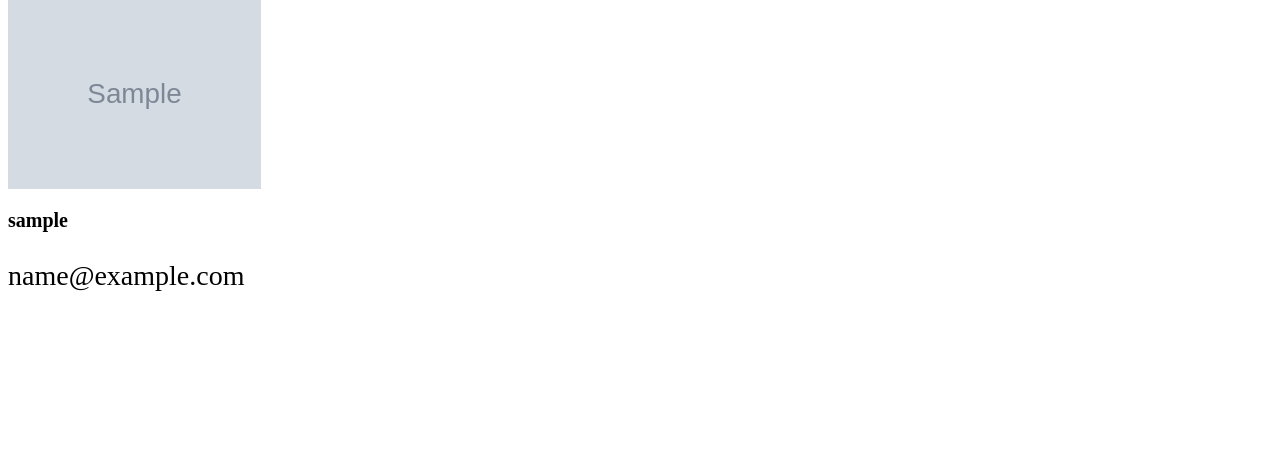
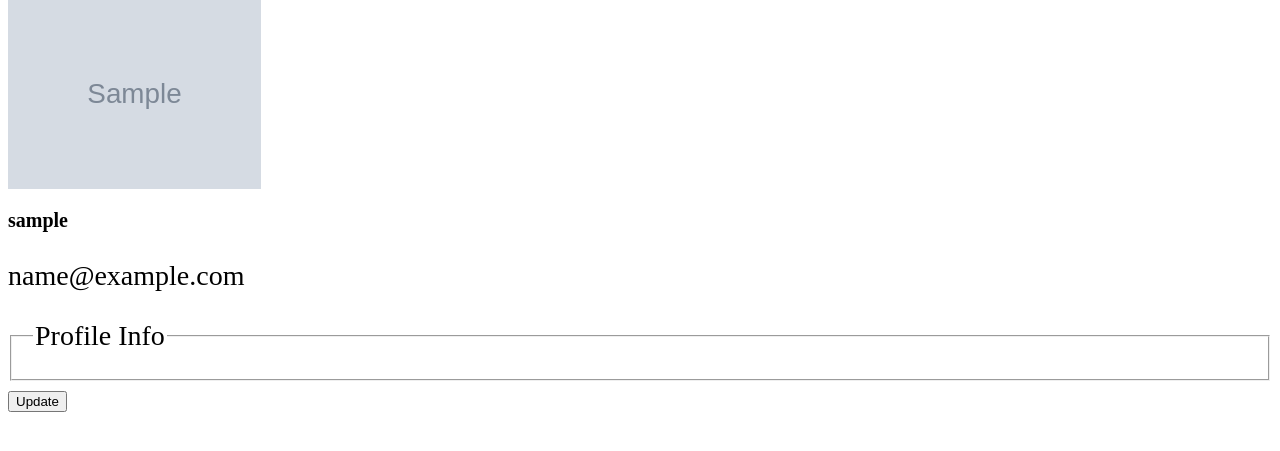
Before and after one commit to Gakori/gram, a Django app: page /profile/ in a window 1280 px wide. Shown: the part 70-521 px from the top of the page. Run offline with Django 3.2, Linux system fonts and the light colour scheme; a user stored in the database is signed in; tables that the repository leaves empty hold one stand-in row (values such as "Sample post"); grey boxes marked "Sample" are stand-in pictures; some libraries are stand-ins or nearby versions.

Commit message:
add profile form

```diff
--- a/insta/templates/insta/profile.html
+++ b/insta/templates/insta/profile.html
@@ -8,6 +8,19 @@
     <h1>{{ user.username }}</h1>
     <p>{{ user.email }}</p>
   </div>
+
+  <form method="POST" enctype="multipart/form-data">
+    {% csrf_token %}
+    <fieldset class="form-group">
+        <legend class="border-bottom mb-4">Profile Info</legend>
+        {{ u_form|crispy }}
+        {{ p_form|crispy }}
+    </fieldset>
+    <div class="form-group">
+        <button class="btn btn-outline-info" type="submit">Update</button>
+    </div>
+</form>
+
 </div>
 
 {% endblock content %}
```
